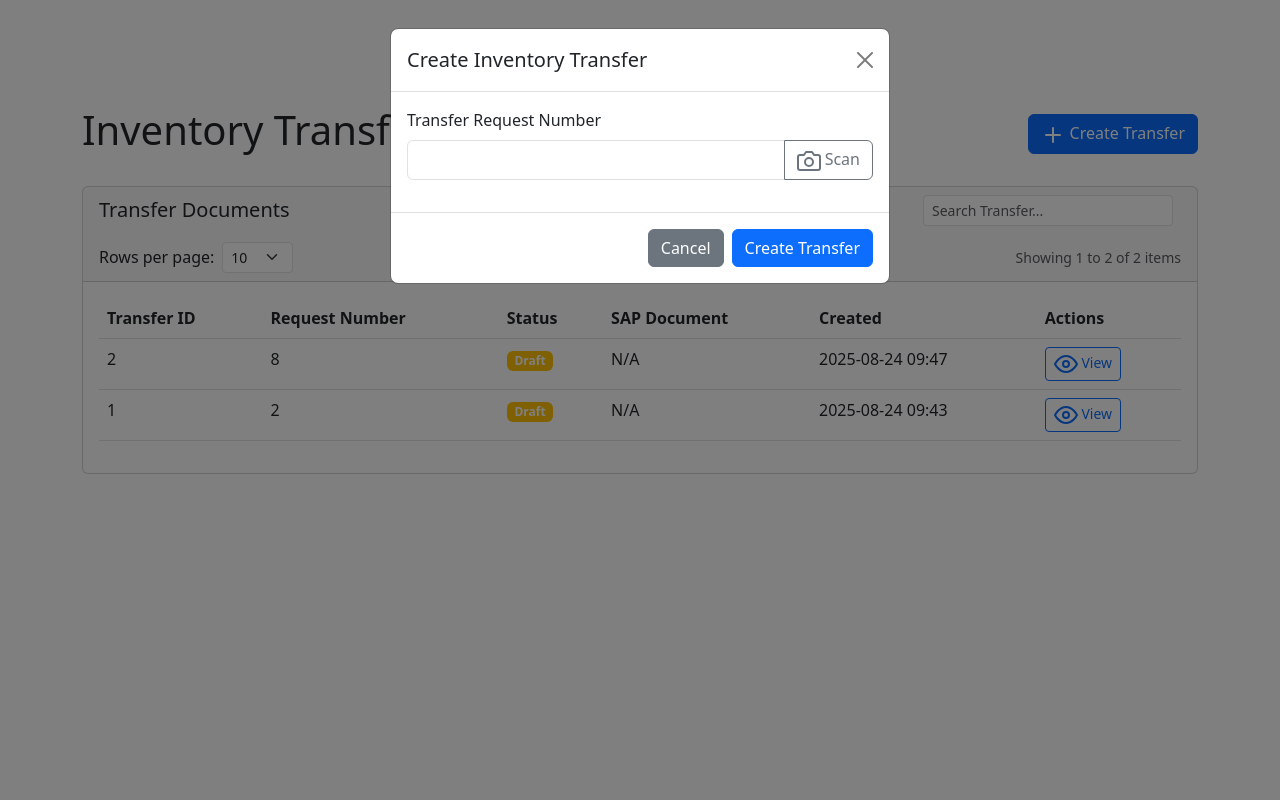
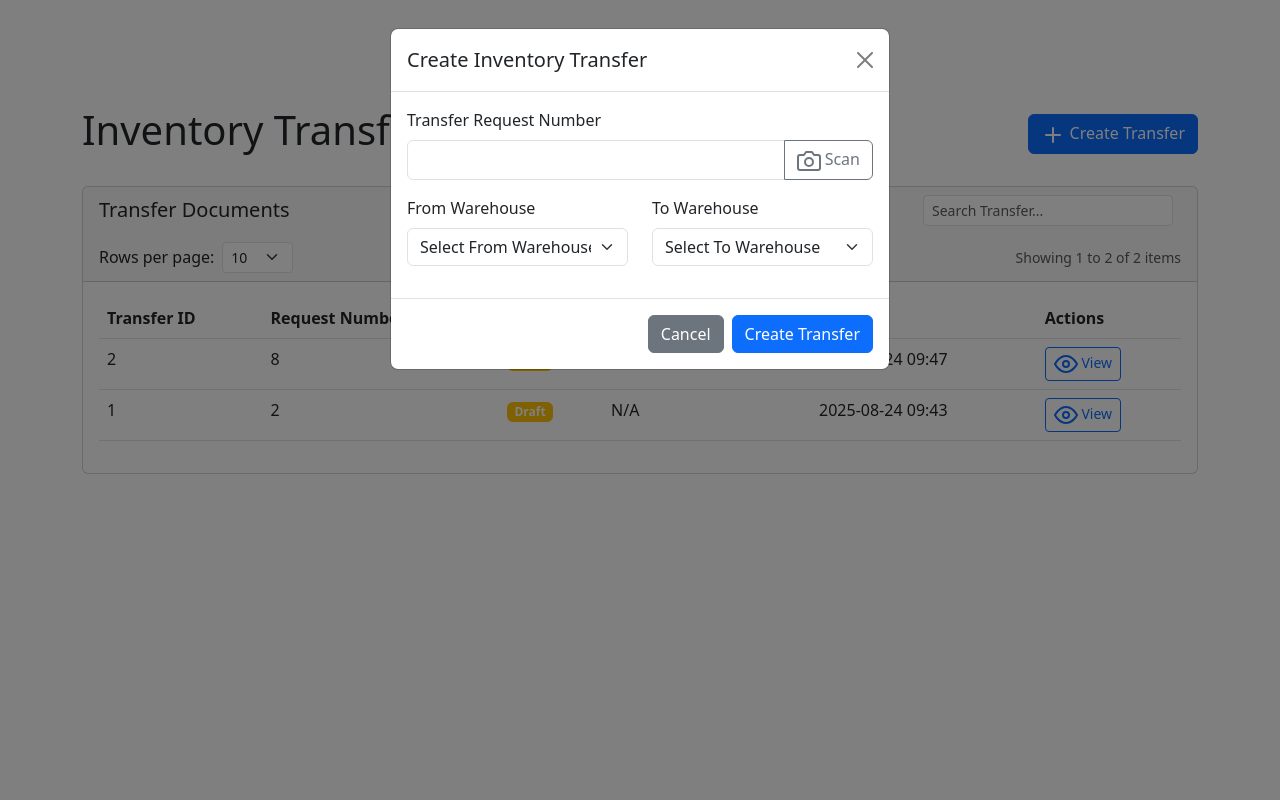
Before and after one commit to pragavigithub/Barcode_Dev_Project_20250823, a Flask app: page /inventory_transfer in a window 1280 px wide, after a click on "Create Transfer". Run offline with Flask 3, Linux system fonts and the light colour scheme; a user stored in the database is signed in; some libraries are stand-ins or nearby versions.

Commit message:
Add warehouse selection to inventory transfer screen
Adds 'From Warehouse' and 'To Warehouse' dropdowns to the inventory transfer template (templates/inventory_transfer.html) to allow users to specify transfer locations.

Replit-Commit-Author: Agent
Replit-Commit-Session-Id: 6da5fe44-bbcc-4c64-a2cd-e313703190e4
Replit-Commit-Checkpoint-Type: full_checkpoint
Replit-Commit-Screenshot-Url: https://storage.googleapis.com/screenshot-production-us-central1/5376240b-5728-4cab-ad18-b3115eb3c5c8/6da5fe44-bbcc-4c64-a2cd-e313703190e4/6FNzh7f

```diff
--- a/templates/inventory_transfer.html
+++ b/templates/inventory_transfer.html
@@ -203,6 +203,33 @@
                         </div>
                     </div>
 
+                    <div class="row">
+                        <div class="col-md-6">
+                            <div class="mb-3">
+                                <label for="from_warehouse" class="form-label">From Warehouse</label>
+                                <select class="form-select" id="from_warehouse" name="from_warehouse" required>
+                                    <option value="">Select From Warehouse</option>
+                                    <option value="01">01 - Main Warehouse</option>
+                                    <option value="02">02 - Secondary Warehouse</option>
+                                    <option value="03">03 - Finished Goods</option>
+                                    <option value="04">04 - Raw Materials</option>
+                                </select>
+                            </div>
+                        </div>
+                        <div class="col-md-6">
+                            <div class="mb-3">
+                                <label for="to_warehouse" class="form-label">To Warehouse</label>
+                                <select class="form-select" id="to_warehouse" name="to_warehouse" required>
+                                    <option value="">Select To Warehouse</option>
+                                    <option value="01">01 - Main Warehouse</option>
+                                    <option value="02">02 - Secondary Warehouse</option>
+                                    <option value="03">03 - Finished Goods</option>
+                                    <option value="04">04 - Raw Materials</option>
+                                </select>
+                            </div>
+                        </div>
+                    </div>
+
                     <div class="scanner-container" id="transferScannerContainer" style="display: none;">
                         <video id="transferScanVideo" class="scanner-video" autoplay></video>
                         <div class="scanner-overlay"></div>
```
Also changed, not shown: attached_assets/image_1756029679046.png (added).
